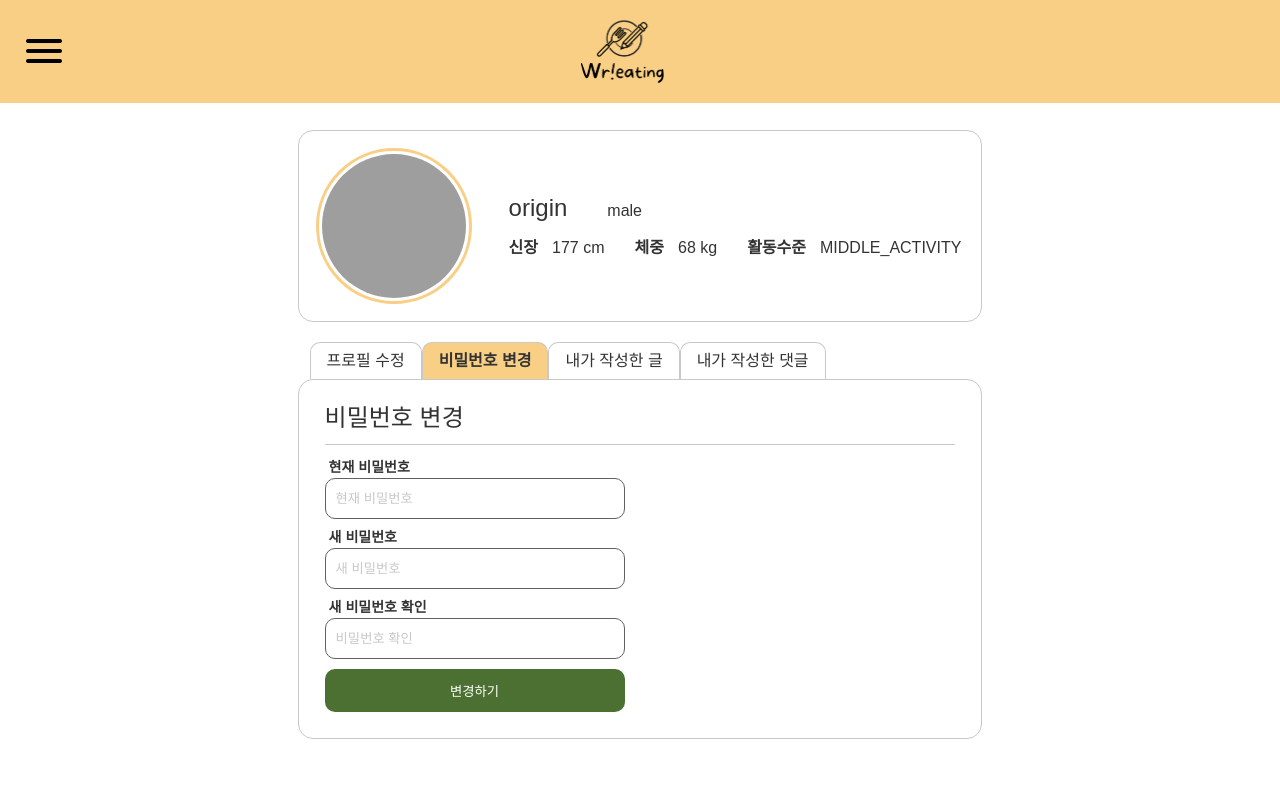
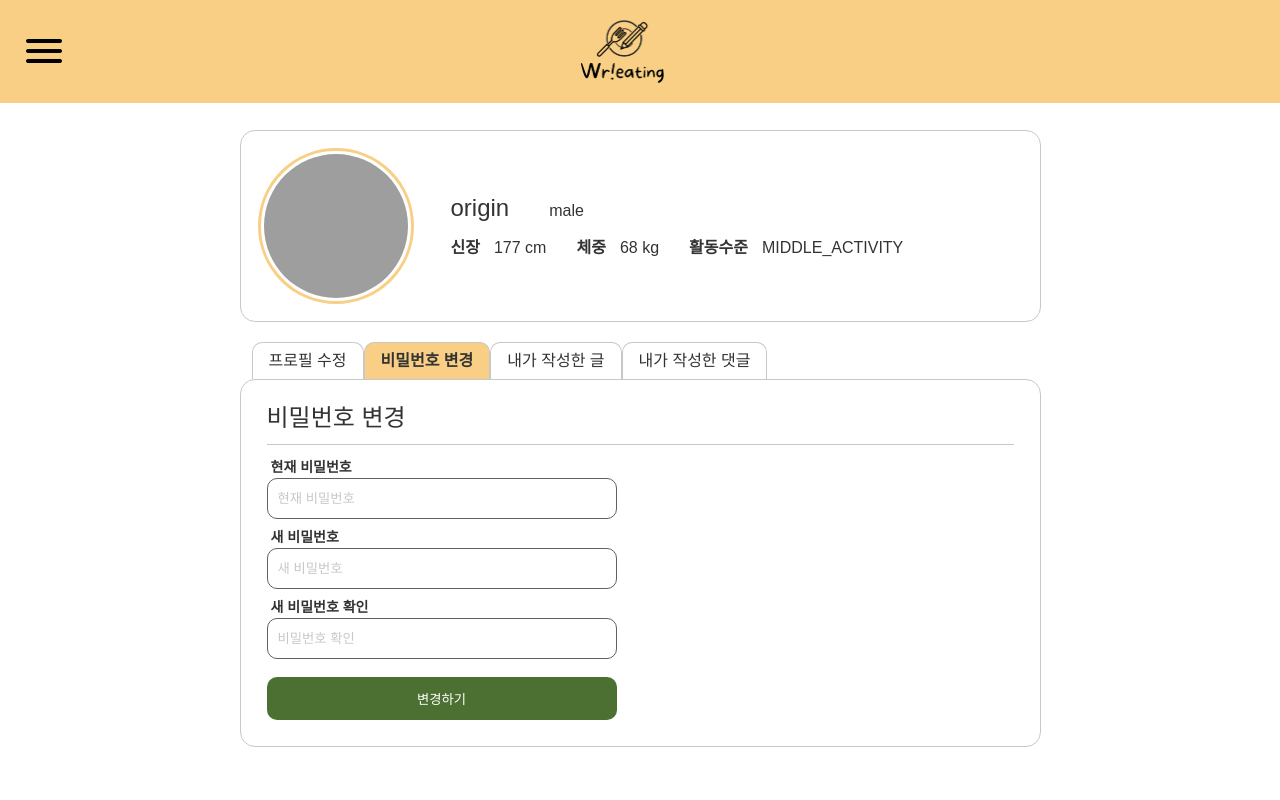
Before and after one commit to codestates-seb/seb43_main_004, a React (Create React App) app in the folder client/: page /userpage/change-pwd in a window 1280 px wide. Shown: the top 800 px of the page. Built offline with nearby package versions, Linux system fonts and the light colour scheme; data requests are answered from the project's data file; grey boxes are pictures that could not be loaded; a web font is replaced by a local one.

Commit message:
design : 탭 서브페이지 간 너비 통일을 위한 설정 추가

```diff
--- a/client/src/components/User/ChangePwd.tsx
+++ b/client/src/components/User/ChangePwd.tsx
@@ -74,6 +74,7 @@ const ChangePwd = () => {
 
   return (
     <TabFrame title="비밀번호 변경">
+      <Wrapper>
         <Form>
           <Input
             type="password"
@@ -101,15 +102,28 @@ const ChangePwd = () => {
           />
           <Button onClick={changePassword}>변경하기</Button>
         </Form>
+      </Wrapper>
     </TabFrame>
   )
 }
 
+const Wrapper = styled.div`
+  width: 74.7rem;
+
+  @media screen and (max-width: 500px) {
+    width: 100%;
+  }
+`
+
 const Form = styled.form`
-  width: 30rem;
+  width: 35rem;
   display: flex;
   flex-direction: column;
   gap: 1rem;
+
+  > button {
+    margin-top: 0.8rem;
+  }
 `
 
 export default ChangePwd
```
Lines whose indentation alone changed are shown as unchanged.
